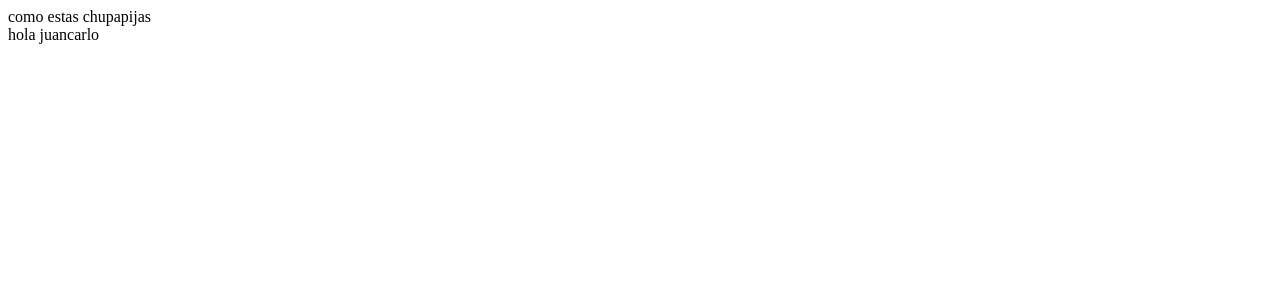
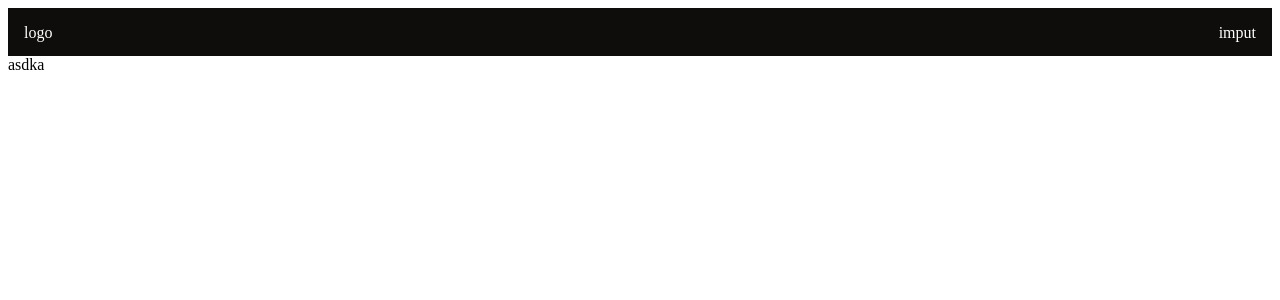
Before and after one commit to GR-DevTeam/fyp, a React (Create React App) app: page / in a window 1280 px wide. Shown: the top 300 px of the page. Built offline with nearby package versions, Linux system fonts and the light colour scheme.

Commit message:
first try without final components

```diff
--- a/package.json
+++ b/package.json
@@ -12,10 +12,12 @@
     "@types/react": "^16.9.0",
     "@types/react-dom": "^16.9.0",
     "@types/react-redux": "^7.1.7",
+    "@types/styled-components": "^5.1.14",
     "react": "^17.0.2",
     "react-dom": "^17.0.2",
     "react-redux": "^7.2.0",
     "react-scripts": "4.0.3",
+    "styled-components": "^5.3.1",
     "typescript": "~4.1.5"
   },
   "scripts": {
--- a/src/App.tsx
+++ b/src/App.tsx
@@ -1,17 +1,13 @@
 import React from 'react';
 import Navbar from './Component/Navbar';
 
-
-
-
-function App() {
+const App = () => {
   return (
     <div>
-      <Navbar />
-      hola juancarlo
+      <Navbar/>
+      asdka
     </div>
   )
 }
 
-
-export default App;
+export default App
--- a/src/Component/Navbar.tsx
+++ b/src/Component/Navbar.tsx
@@ -1,9 +1,24 @@
-import React from 'react'
+import React from 'react';
+import styled from 'styled-components';
+
+const StyledNavbar = styled.nav`
+    width: 100wh;
+    height: 1rem;
+    background: #0E0D0B;
+    color: white;
+    display: flex;
+    justify-content: space-between;
+    padding: 1rem;
+`;
 
 const Navbar = () => {
     return (
-        <nav>como estas chupapijas</nav>
+        <StyledNavbar>
+            <div>logo</div>
+            <div>imput</div>
+        </StyledNavbar>
     )
 }
 
+
 export default Navbar
```
Also changed, not shown: 2 other files (tests, documents, lock files or other folders).
